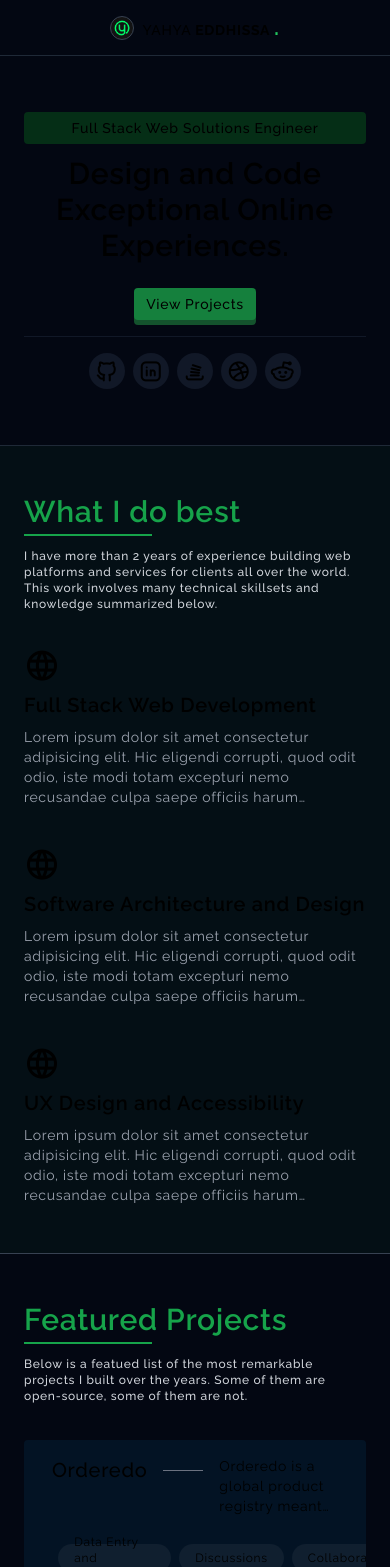
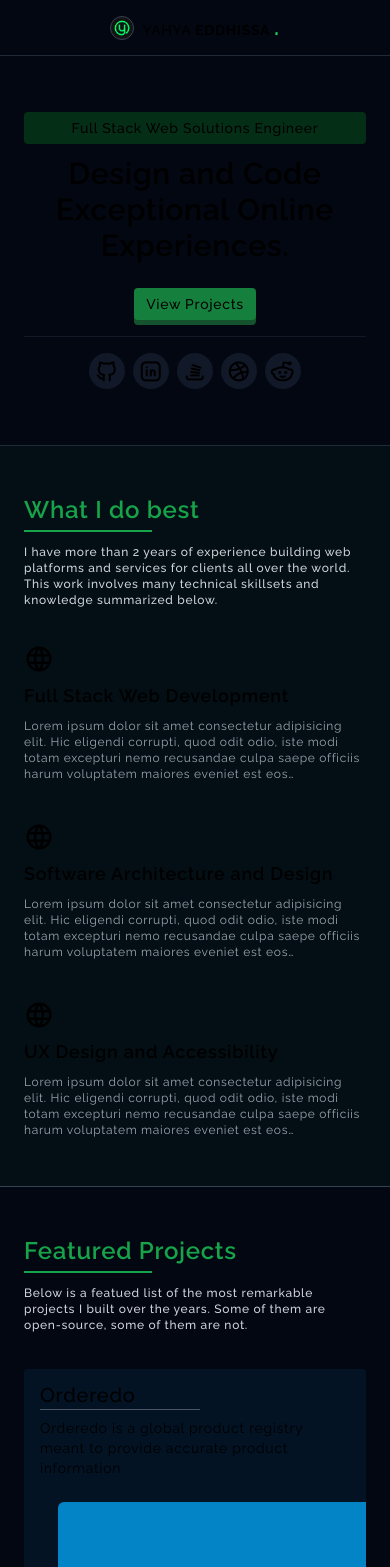
Before and after one commit to yahyaeddhissa/yahyaeddhissa.vercel.app, a Next.js app: page / in a window 390 px wide. Shown: the top 1567 px of the page. Built offline with nearby package versions, Linux system fonts and the light colour scheme.

Commit message:
Skill and Project components are now responsive

```diff
--- a/src/app/project.tsx
+++ b/src/app/project.tsx
@@ -11,16 +11,16 @@ export function Project({
 }) {
   return (
     <div className="bg-sky-600 bg-opacity-10 rounded relative overflow-hidden">
-      <div className="flex items-start gap-4 px-7 py-4 mb-3">
-        <div className="flex items-center gap-4">
+      <div className="md:flex items-start gap-4 md:px-7 px-4 md:py-4 py-3 mb-3">
+        <div className="md:flex items-center gap-4">
           <h4 className="text-xl font-medium">{title}</h4>
-          <div className="h-0 w-10 border-t border-gray-500 flex-none" />
+          <div className="h-0 md:w-10 pt-2 md:pt-0 w-40 border-t border-gray-600 flex-none" />
         </div>
         <p className="font-normal line-clamp-3">{description}</p>
       </div>
       <div className="flex">
         <div className="ml-auto w-[90%]">
-          <div className="flex gap-2 text-xs font-normal mb-3">
+          <div className="md:flex hidden gap-2 text-xs font-normal mb-3">
             {tags.map((item) => (
               <div
                 className="flex h-7 items-center px-4 bg-white bg-opacity-5 rounded-full"
@@ -31,7 +31,7 @@ export function Project({
             ))}
           </div>
           <div
-            className="h-60 w-full bg-sky-600 bg-cover rounded-tl-md"
+            className="md:h-60 h-36 w-full bg-sky-600 bg-cover rounded-tl-md"
             style={{ backgroundImage: `url("${imageUrl}")` }}
           ></div>
         </div>
--- a/src/app/section.tsx
+++ b/src/app/section.tsx
@@ -9,7 +9,7 @@ export function Section({
     <section className="md:px-24 px-6 md:py-20 py-12 odd:bg-green-600 odd:bg-opacity-5 border-b border-gray-700">
       {title && (
         <div className="mb-3">
-          <h3 className="md:text-4xl text-3xl font-semibold text-green-600 mb-1">
+          <h3 className="md:text-4xl text-2xl font-semibold text-green-600 mb-1">
             {title}
           </h3>
           <div className="h-0 w-32 border-t-2 border-green-600" />
--- a/src/app/skill.tsx
+++ b/src/app/skill.tsx
@@ -8,10 +8,10 @@ export function Skill({
   return (
     <div>
       <div className="mb-1.5">
-        <i className={`ti ti-world text-4xl`} />
+        <i className={`ti ti-world md:text-4xl text-3xl`} />
       </div>
-      <h4 className="text-xl font-semibold mb-2">{title}</h4>
-      <p className="text-sm font-normal text-gray-400 line-clamp-4">
+      <h4 className="md:text-xl text-lg font-semibold mb-2">{title}</h4>
+      <p className="md:text-sm text-xs font-normal text-gray-400 line-clamp-4">
         {description}
       </p>
     </div>
```
